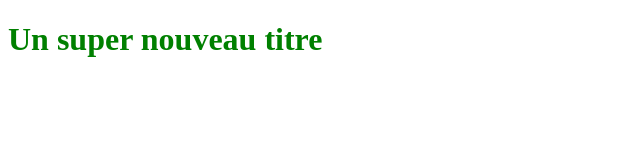
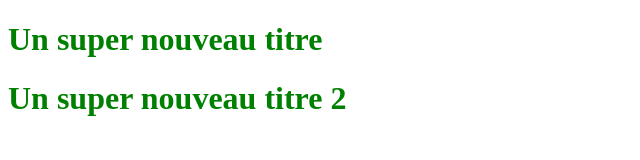
Before and after one commit to raphobt/training, a plain HTML site: page index.html in a window 1280 px wide. Shown: the whole page, without its empty margins (0-640 px from the left). Drawn offline with Linux system fonts and the light colour scheme.

Commit message:
modif titre 2

```diff
--- a/index.html
+++ b/index.html
@@ -6,5 +6,6 @@
 </head>
 <body>
    <h1>Un super nouveau titre</h1>
+   <h1>Un super nouveau titre 2</h1>
 </body>
 </html>
```
